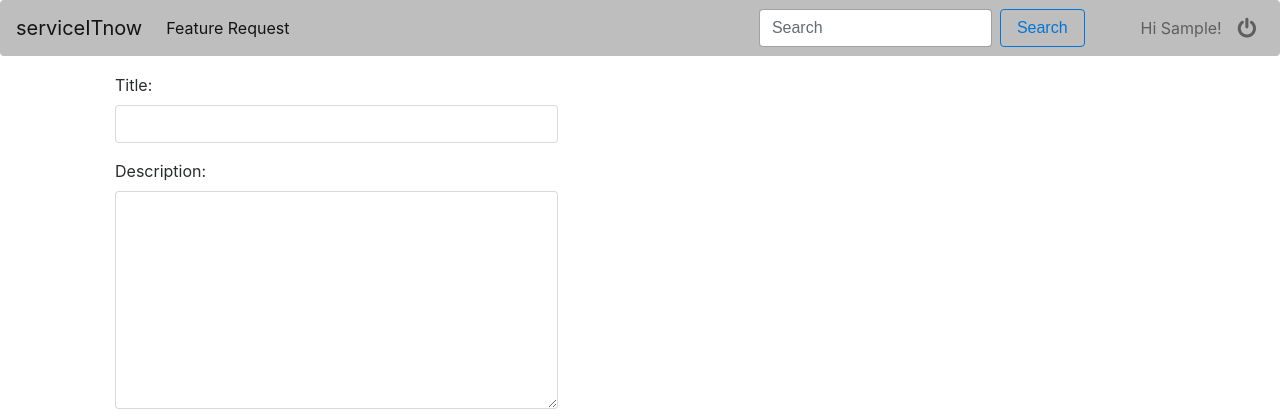
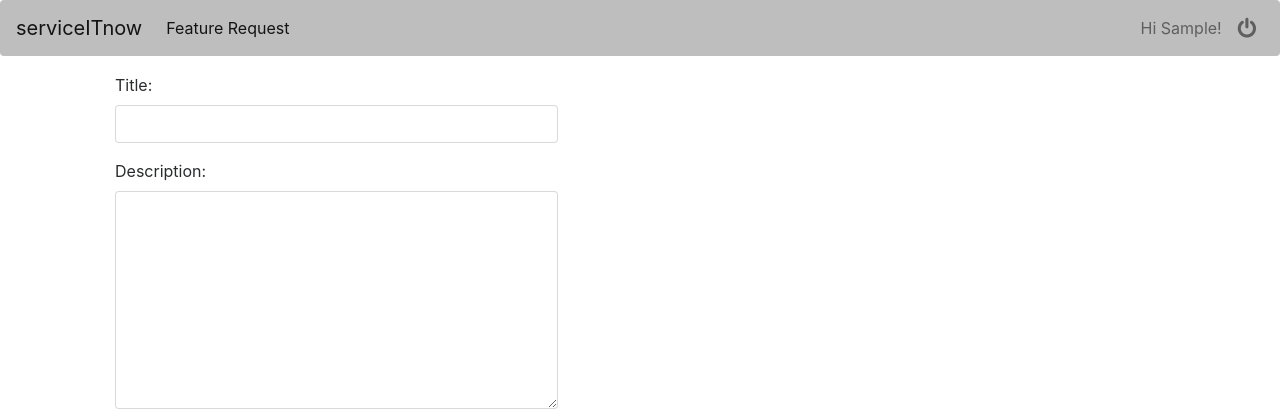
Before and after one commit to radheygupta/serviceitnow, a Django app: a page that uses src/featurerequest/templates/featurerequest/base.html in a window 1280 px wide. Shown: the top 420 px of the page. Run offline with Django 3.2, Linux system fonts and the light colour scheme; the visitor is signed in with stand-in values (Sample User, id 1); data that the repository does not hold is empty; some libraries are stand-ins or nearby versions.

Commit message:
minor change

```diff
--- a/src/featurerequest/templates/featurerequest/base.html
+++ b/src/featurerequest/templates/featurerequest/base.html
@@ -23,10 +23,10 @@
                     <a class="nav-link" href="/">Feature Request<span class="sr-only">(current)</span></a>
                 </li>
             </ul>
-            <form class="form-inline my-2 my-md-0 mr-5">
-                <input class="form-control mr-sm-2" type="text" placeholder="Search">
-                <button class="btn btn-outline-primary my-2 my-sm-0" type="submit">Search</button>
-            </form>
+            <!--<form class="form-inline my-2 my-md-0 mr-5">-->
+                <!--<input class="form-control mr-sm-2" type="text" placeholder="Search">-->
+                <!--<button class="btn btn-outline-primary my-2 my-sm-0" type="submit">Search</button>-->
+            <!--</form>-->
             <ul class="navbar-nav my-2 my-md-0">
                 <li class="nav-item">
                     {% if request.user.is_authenticated %}
```
